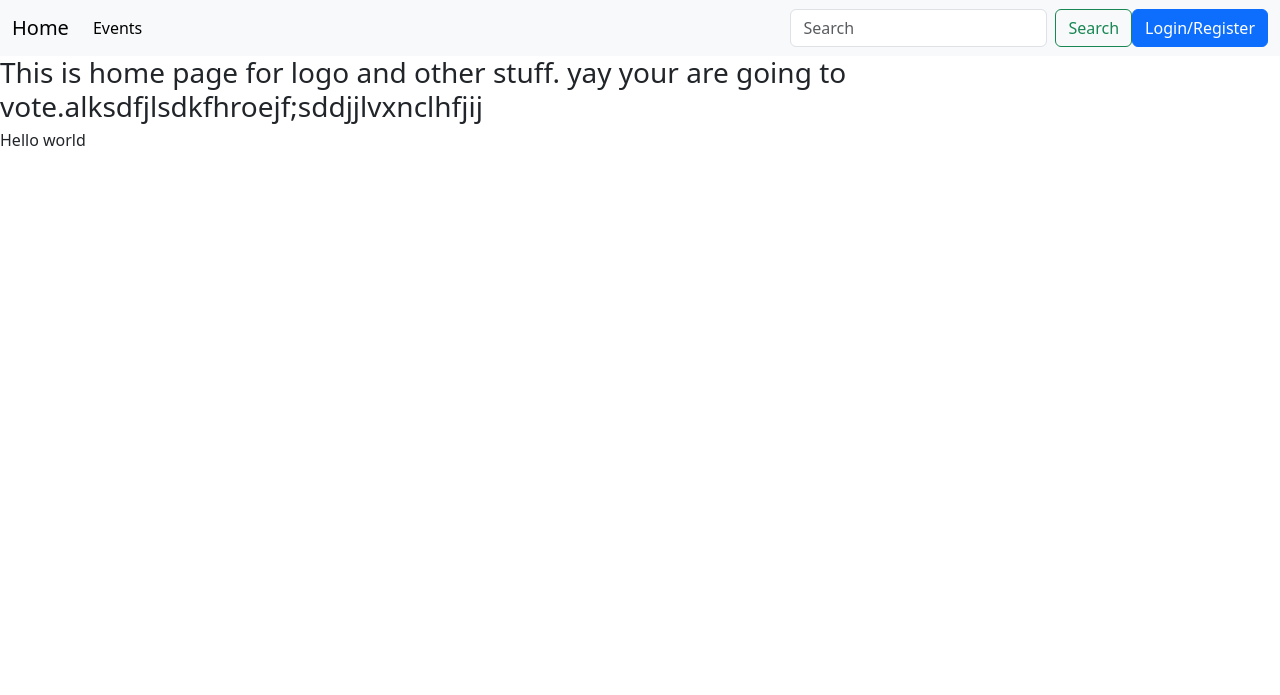
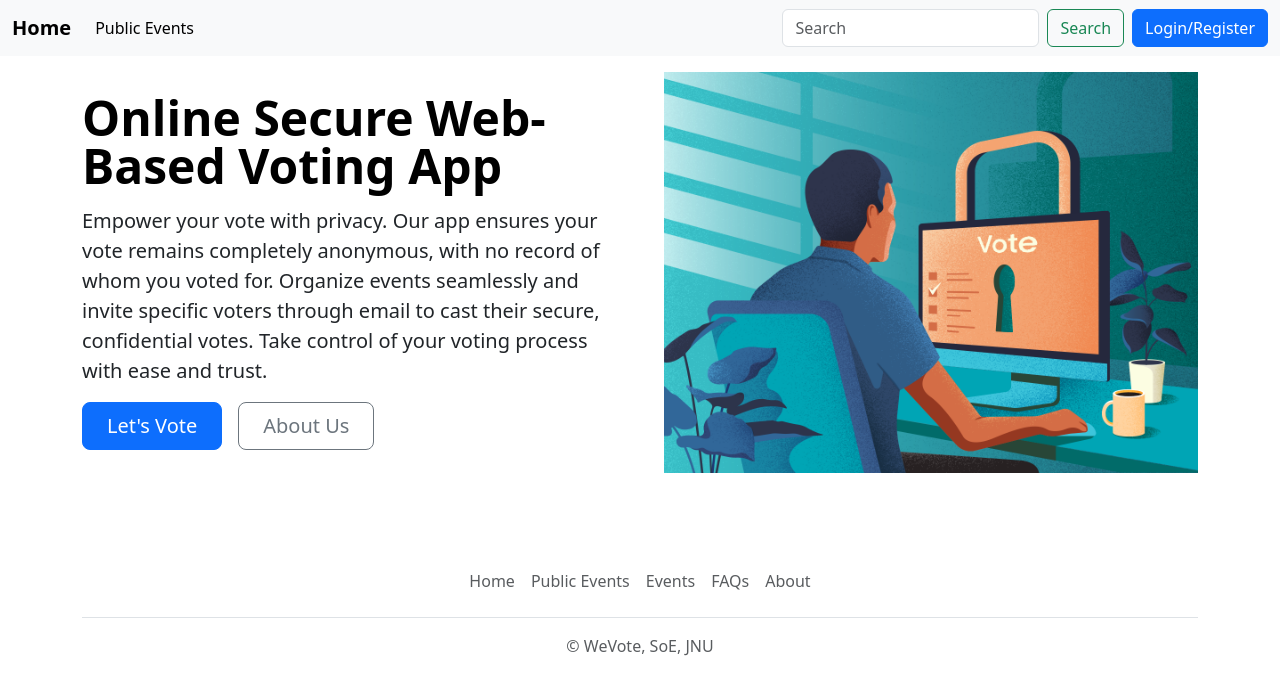
Before and after one commit to KaranJoshi101/wevote, a Flask app: page / in a window 1280 px wide. Shown: the top 695 px of the page. Run offline with Flask 3, Linux system fonts and the light colour scheme.

Commit message:
add index style

```diff
--- a/templates/index.html
+++ b/templates/index.html
@@ -7,16 +7,16 @@
     <link href="https://cdn.jsdelivr.net/npm/bootstrap@5.3.3/dist/css/bootstrap.min.css" rel="stylesheet" integrity="sha384-QWTKZyjpPEjISv5WaRU9OFeRpok6YctnYmDr5pNlyT2bRjXh0JMhjY6hW+ALEwIH" crossorigin="anonymous">
 </head>
 <body>
-    <nav class="navbar navbar-expand-lg bg-body-tertiary">
+    <nav class="navbar navbar-expand-lg bg-body-tertiary fixed-top">
         <div class="container-fluid">
-          <a class="navbar-brand" href="#">Home</a>
+          <a class="navbar-brand" href="#"><b>Home</b></a>
           <button class="navbar-toggler" type="button" data-bs-toggle="collapse" data-bs-target="#navbarSupportedContent" aria-controls="navbarSupportedContent" aria-expanded="false" aria-label="Toggle navigation">
             <span class="navbar-toggler-icon"></span>
           </button>
           <div class="collapse navbar-collapse" id="navbarSupportedContent">
             <ul class="navbar-nav me-auto mb-2 mb-lg-0">
               <li class="nav-item">
-                <a class="nav-link active" aria-current="page" href="/admin/events">Events</a>
+                <a class="nav-link active" aria-current="page" href="/admin/events">Public Events</a>
               </li>
 
 
@@ -24,13 +24,45 @@
             </ul>
             <form class="d-flex" role="search">
               <input class="form-control me-2" type="search" placeholder="Search" aria-label="Search">
-              <button class="btn btn-outline-success" type="submit">Search</button>
+              <button class="btn btn-outline-success me-2" type="submit">Search</button>
             </form>
             <a class="btn btn-primary" href="/login">Login/Register</a>
           </div>
         </div>
       </nav>
-      <h3>This is home page for logo and other stuff. yay your are going to vote.alksdfjlsdkfhroejf;sddjjlvxnclhfjij</h3>
-      <h6>Hello world</h6>
+      <main>
+        <div class="container pt-4">
+          <div class="row flex-lg-row-reverse align-items-center g-5 py-5">
+            <div class="col-10 col-sm-8 col-lg-6">
+              <img src="/static/online-vote.png" class="d-block mx-lg-auto img-fluid" alt="Bootstrap Themes" width="700" height="500" loading="lazy">
+            </div>
+            <div class="col-lg-6">
+              <h1 class="display-5 fw-bold text-body-emphasis lh-1 mb-3">Online Secure Web-Based  Voting App</h1>
+              <p class="lead">Empower your vote with privacy. Our app ensures your vote remains completely anonymous, with no record of whom you voted for. Organize events seamlessly and invite specific voters through email to cast their secure, confidential votes. Take control of your voting process with ease and trust. </p>
+              <div class="d-grid gap-2 d-md-flex justify-content-md-start">
+                <a type="button" class="btn btn-primary btn-lg px-4 me-md-2" href="/login">Let's Vote</a>
+                <button type="button" class="btn btn-outline-secondary btn-lg px-4">About Us</button>
+              </div>
+            </div>
+          </div>
+        </div>
+
+
+
+      </main>
+
+      <div class="container">
+        <footer class="py-3 my-4">
+          <ul class="nav justify-content-center border-bottom pb-3 mb-3">
+            <li class="nav-item"><a href="#" class="nav-link px-2 text-body-secondary">Home</a></li>
+            <li class="nav-item"><a href="#" class="nav-link px-2 text-body-secondary">Public Events</a></li>
+            <li class="nav-item"><a href="#" class="nav-link px-2 text-body-secondary">Events</a></li>
+            <li class="nav-item"><a href="#" class="nav-link px-2 text-body-secondary">FAQs</a></li>
+            <li class="nav-item"><a href="#" class="nav-link px-2 text-body-secondary">About</a></li>
+          </ul>
+          <p class="text-center text-body-secondary">© WeVote, SoE, JNU</p>
+        </footer>
+      </div>
+
 </body>
 </html>
```
Also changed, not shown: instance/wvote.sqlite3, static/images/51316244-76b5-11ef-8199-a297e8b1e5b0_IMAGE_2024-06-20_145547.jpg (added), static/online-vote.png (added), 2 other files.
